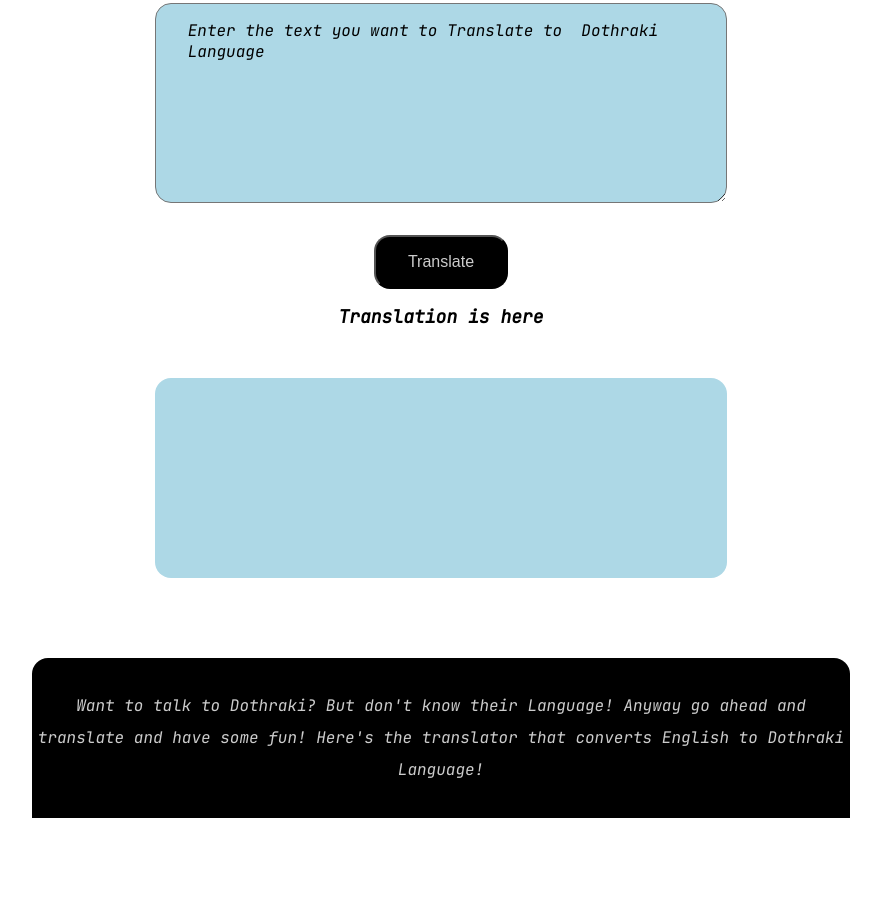
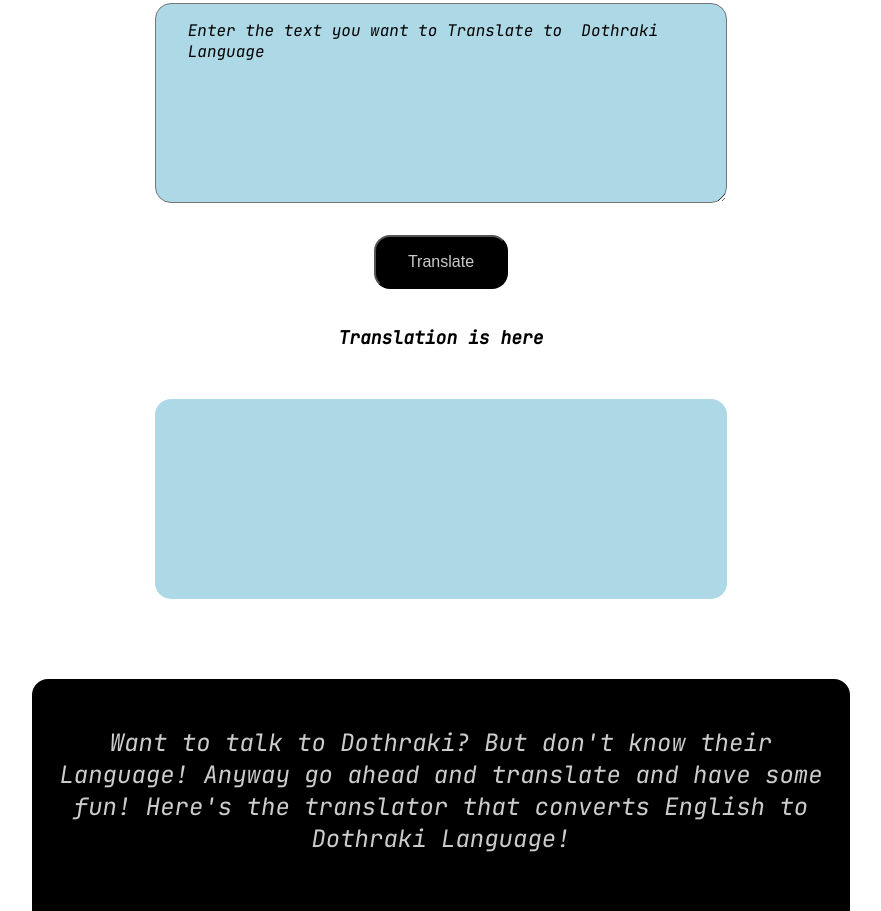
Before and after one commit to pranavmanitripathi/Dothraki-translator, a plain HTML site: page index.html in a window 1280 px wide. Shown: the part 420-1331 px from the top of the page, without its empty margins (199-1080 px from the left). Before the commit the page ends 1238 px from the top, so only its background shows below. Drawn offline with Linux system fonts and the light colour scheme.

Commit message:
updated html

```diff
--- a/index.html
+++ b/index.html
@@ -7,9 +7,6 @@
     <link href="style.css" rel="stylesheet">
 </head>
 <body>
-    <!-- <header>
-        <h1>Dothraki Translator <img src="images/dothraki1.jpg" /></h1>
-    </header> -->
     <nav  style="font-size: 2rem; padding: 1rem ;">
         dothraki talk
      </nav>
@@ -17,13 +14,16 @@
     <section>
         <textarea id="translate-input" placeholder="Enter the text you want to Translate to  Dothraki Language"></textarea>
         <button class="btn" id="translate-button">Translate</button>
+        <br>
         <p style="font-size: large; font-weight: bold;">Translation is here</p>
         <div id="translate-output"></div>
     </section>
     <footer>
+        <p>
         Want to talk to Dothraki? But don't know their Language!
         Anyway go ahead and translate and have some fun!
         Here's the translator that converts English to Dothraki Language!
+        </p>
     </footer>
     <script src="script.js" type="text/javascript"></script>
 </body>
```
